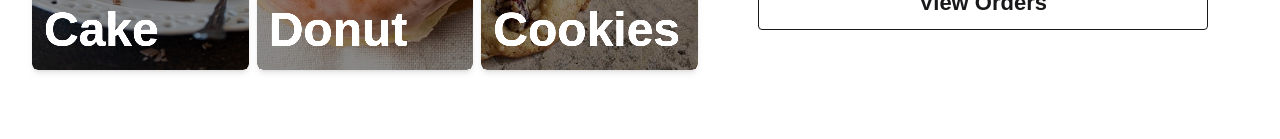
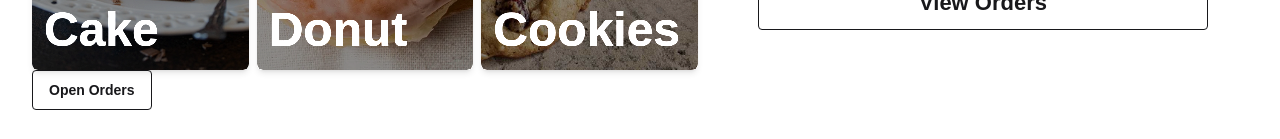
Before and after one commit to Peris-rana/serveit, a React (Vite) app: page / in a window 1280 px wide. Shown: the part 774-913 px from the top of the page. Before the commit the page ends 876 px from the top, so only its background shows below. Built offline with nearby package versions, Linux system fonts and the light colour scheme.

Commit message:
feat: add order table to the modal

```diff
--- a/src/App.jsx
+++ b/src/App.jsx
@@ -11,7 +11,24 @@ const App = () => {
         <Menu />
         <Bill />
       </div>
-      <OrderTable />
+      <button
+        className="btn btn-outline "
+        onClick={() => document.getElementById("my_modal_4").showModal()}
+      >
+        Open Orders
+      </button>
+      <dialog id="my_modal_4" className="modal">
+        <div className="modal-box w-11/12 max-w-5xl">
+          <h3 className="font-bold text-lg">CurrentOrders</h3>
+          <OrderTable />
+          <div className="modal-action">
+            <form method="dialog">
+              {/* if there is a button, it will close the modal */}
+              <button className="btn">Close</button>
+            </form>
+          </div>
+        </div>
+      </dialog>
       <ToastContainer
         position="top-left"
         autoClose={1500}
```
